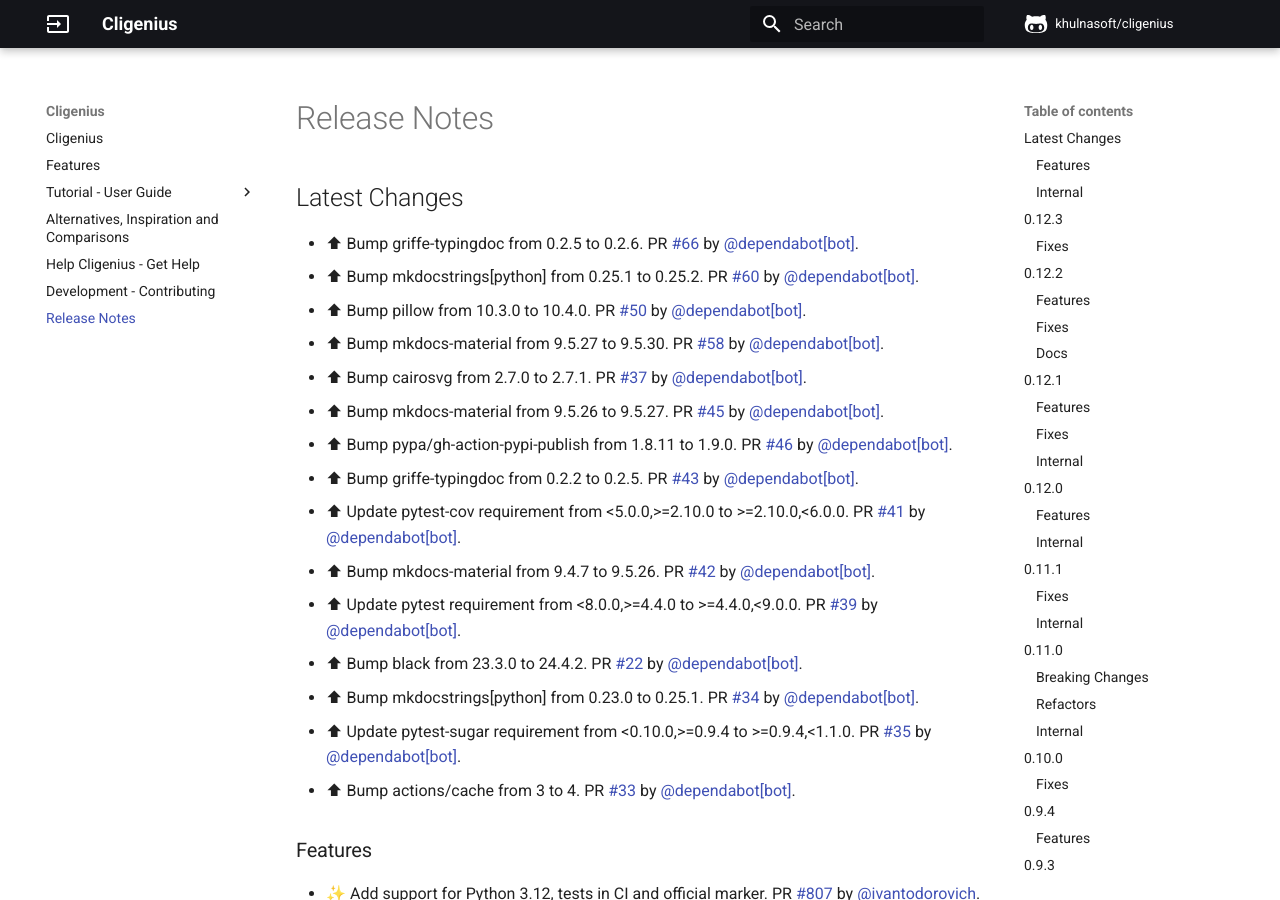
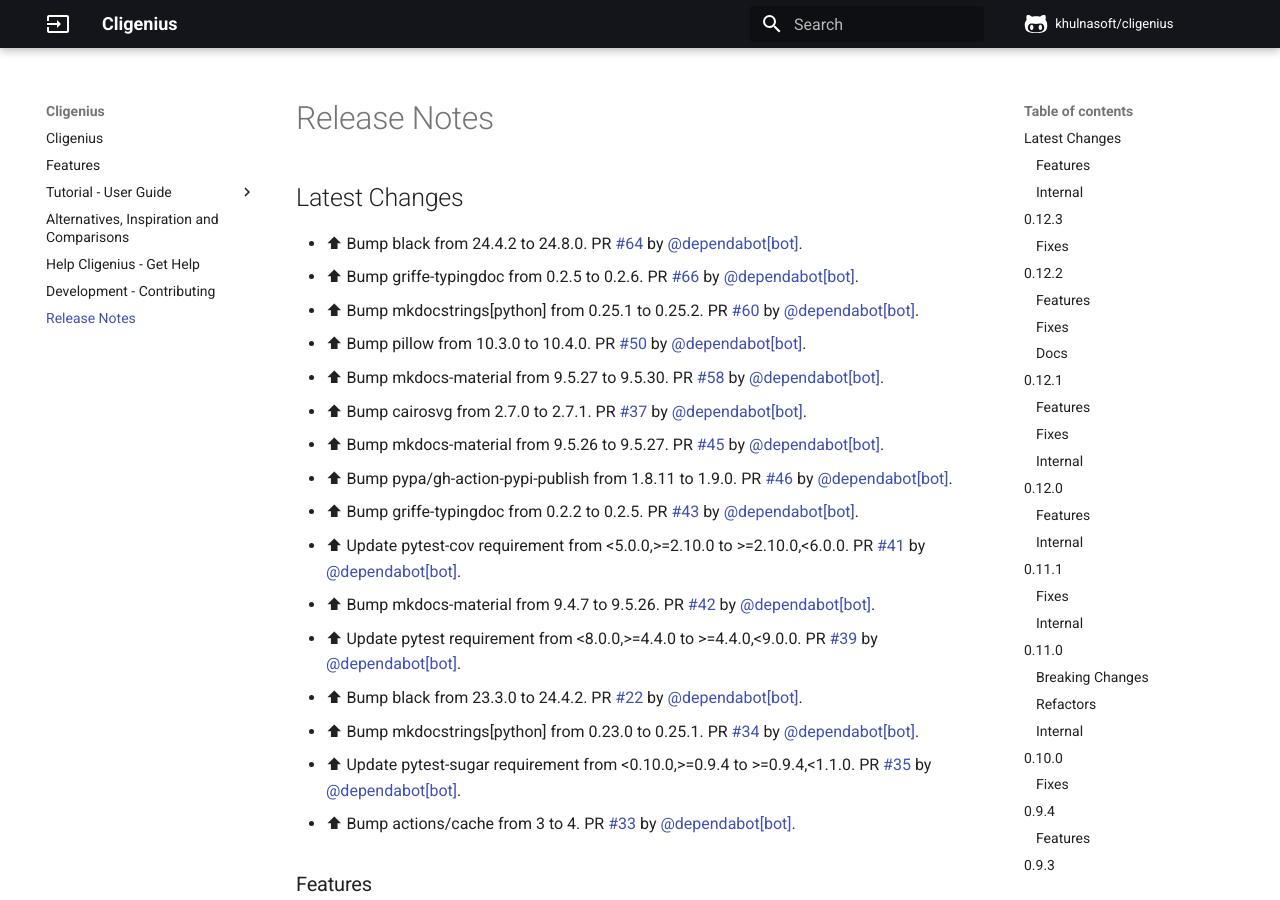
Before and after one commit to readyapi/cligenius, an MkDocs documentation site: the page built from docs/release-notes.md, in a window 1280 px wide and 900 px high. Built offline with MkDocs 1.6.1 and Material for MkDocs 9.7.7, drawn with Linux system fonts in a browser that asks for light colours; comment, search, counter and statistics services are not loaded.

Commit message:
📝 Update release notes

```diff
--- a/docs/release-notes.md
+++ b/docs/release-notes.md
@@ -1,5 +1,6 @@
 ## Latest Changes
 
+* ⬆ Bump black from 24.4.2 to 24.8.0. PR [#64](https://github.com/khulnasoft/cligenius/pull/64) by [@dependabot[bot]](https://github.com/apps/dependabot).
 * ⬆ Bump griffe-typingdoc from 0.2.5 to 0.2.6. PR [#66](https://github.com/khulnasoft/cligenius/pull/66) by [@dependabot[bot]](https://github.com/apps/dependabot).
 * ⬆ Bump mkdocstrings[python] from 0.25.1 to 0.25.2. PR [#60](https://github.com/khulnasoft/cligenius/pull/60) by [@dependabot[bot]](https://github.com/apps/dependabot).
 * ⬆ Bump pillow from 10.3.0 to 10.4.0. PR [#50](https://github.com/khulnasoft/cligenius/pull/50) by [@dependabot[bot]](https://github.com/apps/dependabot).
```
